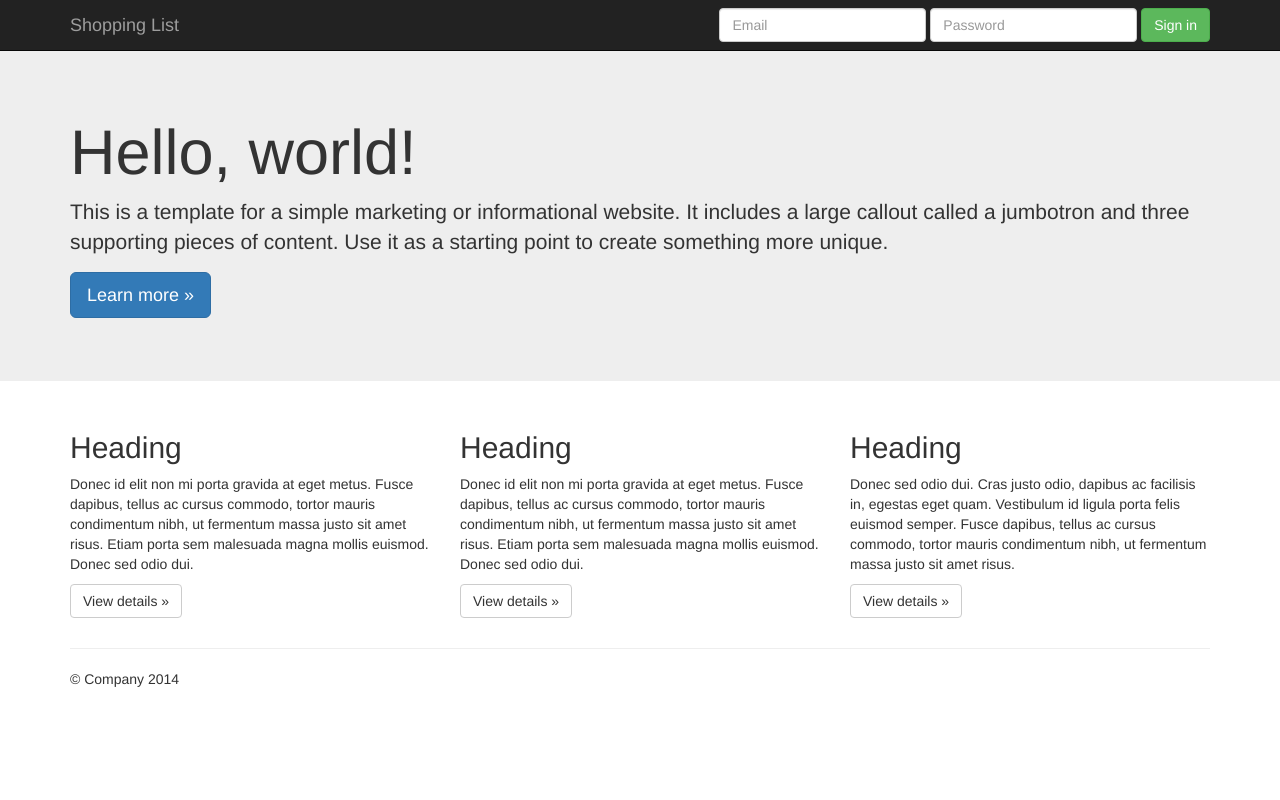
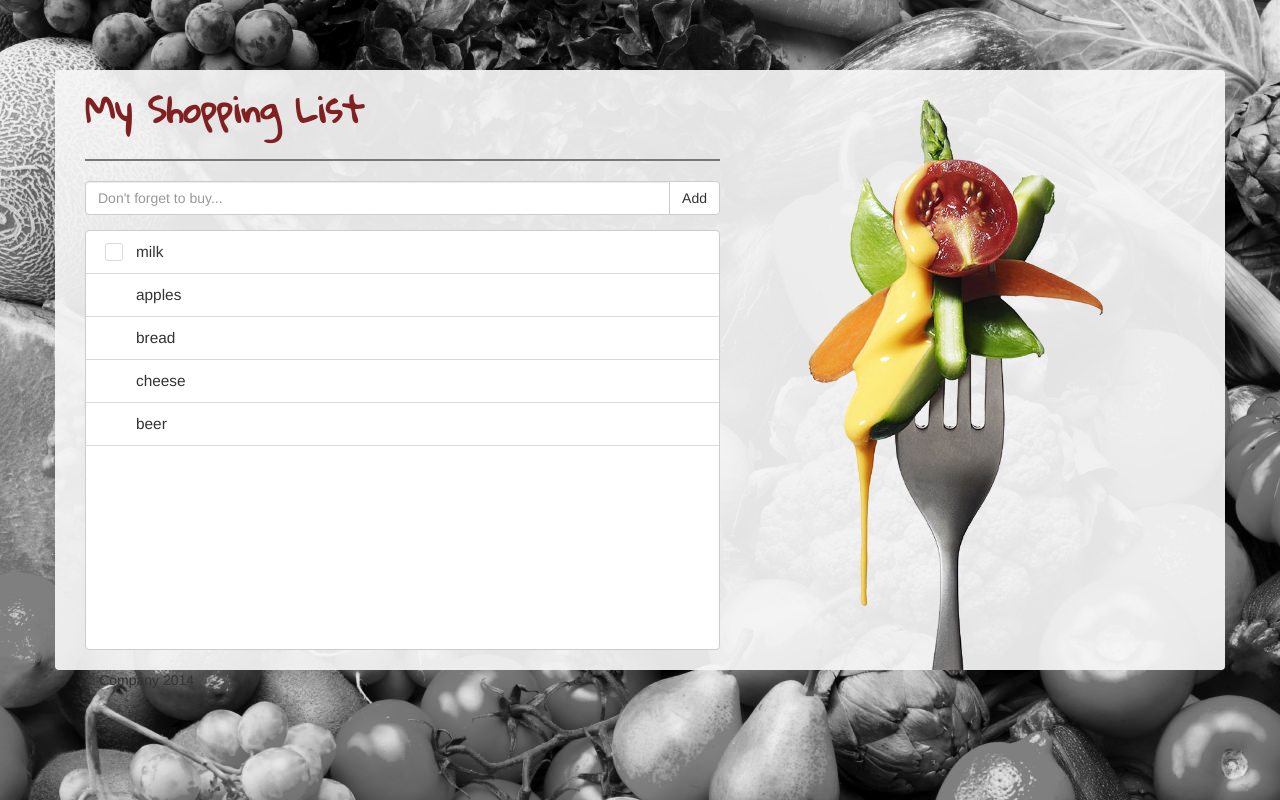
Before and after one commit to edoecohen/shopping-list, a plain HTML site: page index.html in a window 1280 px wide. Drawn offline with nearby package versions, Linux system fonts and the light colour scheme.

Commit message:
Began building HTML / CSS
Skeleton of the app is ready.

```diff
--- a/css/main.css
+++ b/css/main.css
@@ -1,4 +1,65 @@
 body {
-  padding-top: 50px;
   padding-bottom: 20px;
+  background-image: url(../images/fruits_bw.jpg);
 }
+
+.main {
+	margin: 70px auto;
+	background-color: rgba(246, 246, 246, 0.93);
+	border-radius: 4px;
+	padding: 0 30px 0;
+	height: 600px;
+	position: relative;
+}
+
+h2 {
+	font-family: 'Gloria Hallelujah', cursive;
+	font-size: 2.5em;
+	font-weight: bold;
+	color: #812020;
+	border-bottom: 2px solid #777;
+	margin-bottom: 20px;
+	padding-bottom: 30px;
+}
+
+.list {
+	background-color: white;
+	border-radius: 4px;
+	border: 1px solid #ccc;
+	list-style: none;
+	margin-top: 15px;
+	padding: 0;
+	height: 420px;
+}
+
+.list li {
+	font-size: 1.1em;
+	padding: 5px 0 10px 50px;
+	margin: 5px 0;
+	border-bottom: 1px solid #dadada;
+	position: relative;
+}
+
+.box {
+	border-radius: 3px;
+	height: 18px;
+	width: 18px;
+	background: white;
+	border: 1px solid #dadada;
+	position: absolute;
+	left: 19px;
+	top: 7px;
+}
+
+.box:hover {
+	cursor: pointer;
+}
+
+.fork {
+	padding-top: 15px;
+	padding-left: 55px;
+}
+
+.fork img {
+	width: 320px;
+}
--- a/index.html
+++ b/index.html
@@ -2,15 +2,16 @@
 <html lang="en">
 <head>
 	<meta charset="UTF-8">
-	<title>Jumbotron Template</title>
+	<title>My Shopping List</title>
+	<link rel="stylesheet" href="https://maxcdn.bootstrapcdn.com/bootstrap/3.2.0/css/bootstrap.min.css">
 	<link rel="stylesheet" href="css/main.css">
-	<link rel="stylesheet" href="https://maxcdn.bootstrapcdn.com/bootstrap/3.2.0/css/bootstrap.min.css">
 	<link rel="icon" href="http:/getbootstrap.com/favicon.ico">
+	<link href='http://fonts.googleapis.com/css?family=Gloria+Hallelujah' rel='stylesheet' type='text/css'>
 	<script src="http://code.jquery.com/jquery-latest.min.js"></script>
 </head>
 
 <body>
-	<div class="navbar navbar-inverse navbar-fixed-top" role="navigation">
+	<!-- div class="navbar navbar-inverse navbar-fixed-top" role="navigation">
 		<div class="container">
 			<div class="navbar-header">
 				<a href="#" class="navbar-brand">Shopping List</a>
@@ -32,36 +33,43 @@
 				</form>
 			</div>
 		</div>
-	</div>
+	</div -->
 
-	<div class="jumbotron">
+	<!-- div class="jumbotron">
 		<div class="container">
 			<h1>Hello, world!</h1>
 			<p>This is a template for a simple marketing or informational website. It includes a large callout called a jumbotron and three supporting pieces of content. Use it as a starting point to create something more unique.</p>
 			<p><a class="btn btn-primary btn-lg" role="button">Learn more »</a></p>
 		</div>
-	</div>
+	</div -->
 
-	<div class="container">
+	<div class="container main">
 		<div class="row">
-			<div class="col-md-4">
-				<h2>Heading</h2>
-				<p>Donec id elit non mi porta gravida at eget metus. Fusce dapibus, tellus ac cursus commodo, tortor mauris condimentum nibh, ut fermentum massa justo sit amet risus. Etiam porta sem malesuada magna mollis euismod. Donec sed odio dui.</p>
-				<p><a class="btn btn-default" role="button">View details »</a></p>
+			<div class="col-md-7">
+				<h2>My Shopping List</h2>
+				<div class="input-group">
+					<input type="text" class="form-control" placeholder="Don't forget to buy...">
+					<span class="input-group-btn">
+					<button class="btn btn-default" type="button">
+						Add
+					</button>
+			      	</span>
+		      	</div><!-- /input-group -->
+				<ul class="list">
+					<li class="not-bought">
+						<div class="box"></div>
+						milk
+					</li>
+					<li class="not-bought">apples</li>
+					<li class="not-bought">bread</li>
+					<li class="bought">cheese</li>
+					<li class="bought">beer</li>
+				</ul>
 			</div>
-			<div class="col-md-4">
-				<h2>Heading</h2>
-				<p>Donec id elit non mi porta gravida at eget metus. Fusce dapibus, tellus ac cursus commodo, tortor mauris condimentum nibh, ut fermentum massa justo sit amet risus. Etiam porta sem malesuada magna mollis euismod. Donec sed odio dui.</p>
-				<p><a class="btn btn-default" role="button">View details »</a></p>
-			</div>
-			<div class="col-md-4">
-				<h2>Heading</h2>
-				<p>Donec sed odio dui. Cras justo odio, dapibus ac facilisis in, egestas eget quam. Vestibulum id ligula porta felis euismod semper. Fusce dapibus, tellus ac cursus commodo, tortor mauris condimentum nibh, ut fermentum massa justo sit amet risus.</p>
-				<p><a class="btn btn-default" role="button">View details »</a></p>
+			<div class="col-md-5 fork">
+				<img src="images/fork.png" />
 			</div>
 		</div>
-
-		<hr>
 
 		<footer>
 			<p>© Company 2014</p>
--- a/main.css
+++ /dev/null
@@ -1,4 +0,0 @@
-body {
-  padding-top: 50px;
-  padding-bottom: 20px;
-}
```
Also changed, not shown: images/fork.jpg (deleted), images/fork.png (added), images/fruits_bw.jpg (added), images/fruits_bw_large.jpg (added), images/sprites.png (added).
